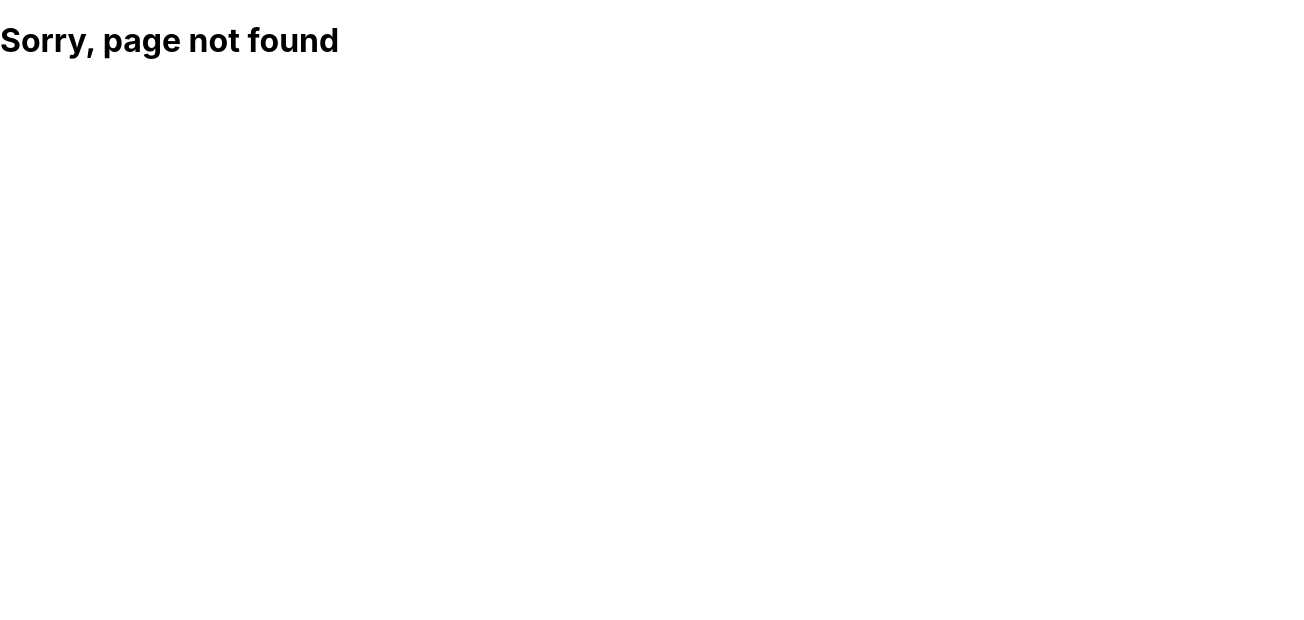
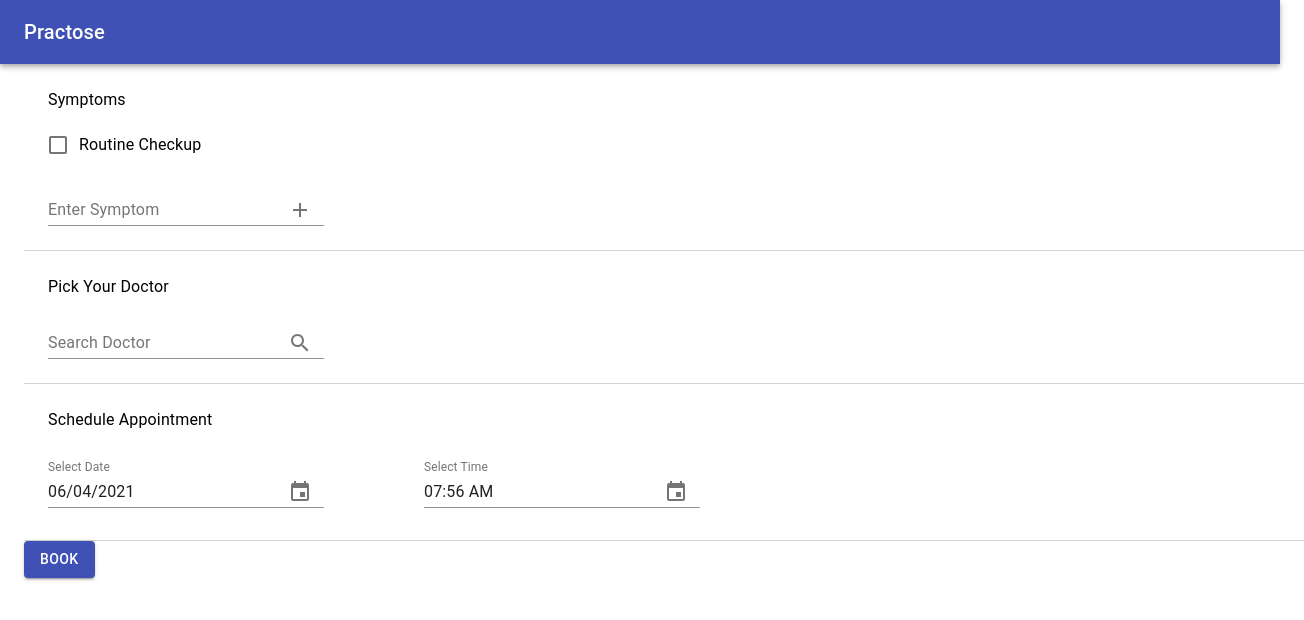
Before and after one commit to ArshGoyal25/Practose-Online-Consultation-App, a React (Create React App) app in the folder client/: page /create/appointment in a window 1280 px wide. Before the commit this address had no page. Shown: the top 620 px of the page, 1304 px wide, since content can reach past the window. Built offline with nearby package versions, Linux system fonts and the light colour scheme.

Commit message:
Added create appointment form

```diff
--- a/client/package.json
+++ b/client/package.json
@@ -3,12 +3,16 @@
   "version": "0.1.0",
   "private": true,
   "dependencies": {
+    "@date-io/date-fns": "^1.3.13",
     "@material-ui/core": "^4.11.3",
+    "@material-ui/icons": "^4.11.2",
     "@material-ui/lab": "^4.0.0-alpha.57",
+    "@material-ui/pickers": "^3.3.10",
     "@testing-library/jest-dom": "^5.11.10",
     "@testing-library/react": "^11.2.6",
     "@testing-library/user-event": "^12.8.3",
     "axios": "^0.21.1",
+    "date-fns": "^2.20.0",
     "react": "^17.0.2",
     "react-dom": "^17.0.2",
     "react-redux": "^7.2.3",
--- a/client/src/App.js
+++ b/client/src/App.js
@@ -7,6 +7,7 @@ import AuthenticatedRoute from './AuthenticatedRoute';
 import Landing from './pages/Landing/Landing';
 import NotFound from './pages/NotFound';
 import HomePatient from './pages/home/HomePatient';
+import CreateAppointment from './pages/createAppointment/CreateAppointment';
 
 import './App.css';
 
@@ -18,6 +19,7 @@ const App = (props) => {
 		<Router>
 			<Switch>
 				{landingPage}
+				<AuthenticatedRoute exact auth={true} path='/create/appointment' component={CreateAppointment} />
 				<AuthenticatedRoute auth={false} component={NotFound} />
 			</Switch>
 			<Alert></Alert>
--- /dev/null
+++ b/client/src/pages/createAppointment/CreateAppointment.js
@@ -0,0 +1,130 @@
+import 'date-fns';
+import React, { Fragment, useState } from 'react';
+import Layout from '../../components/Layout/Layout';
+import DateFnsUtils from '@date-io/date-fns';
+
+import {
+    Card, Container, CardContent,
+    Typography, Button, CardActions,
+    Grid, TextField, Checkbox, FormControlLabel,
+    InputAdornment, IconButton, FormControl,
+    InputLabel, Input, Chip
+} from '@material-ui/core';
+import {
+    MuiPickersUtilsProvider,
+    KeyboardDatePicker,
+    KeyboardTimePicker
+} from '@material-ui/pickers';
+
+import AddIcon from '@material-ui/icons/Add';
+import SearchIcon from '@material-ui/icons/Search';
+import './createAppointment.css';
+
+const CreateAppointment = () => {
+    const [appointment, setAppointment] = useState({
+        isRoutine: false,
+        symptoms: [],
+        appointmentDate: new Date(),
+        appointmentTime: new Date(),
+    })
+    const [currentSymptom, setCurrentSymptom] = useState('');
+    const [docterQuery, setDoctorQuery] = useState('');
+
+    const handleDeleteSymptom = (symptom) => {
+        const updatedAppointment = {...appointment};
+        updatedAppointment.symptoms = appointment.symptoms.filter(x => x !== symptom);
+        setAppointment(updatedAppointment);
+    }
+
+    const handleAddSymptom = () => {
+        if(!currentSymptom) return;
+        const updatedAppointment = {...appointment};
+        updatedAppointment.symptoms.push(currentSymptom);
+        setAppointment(updatedAppointment);
+        setCurrentSymptom('');
+    }
+    return (
+        <Layout>
+            <Container>
+                <div className='appointment-section'>
+                    <Typography className='appointment-section-header'>Symptoms</Typography>
+                    <FormControlLabel
+                        control={
+                            <Checkbox
+                                checked={appointment.isRoutine}
+                                onChange={e => setAppointment({ ...appointment, isRoutine: e.target.checked })}
+                                color="primary"
+                            />
+                        }
+                        label="Routine Checkup"
+                    /><br></br>
+                    {!appointment.isRoutine ? (
+                        <Fragment>
+                            <div className='symptoms-container'>
+                                {appointment.symptoms.map(symptom => (
+                                    <Chip className='symptom-chip' label={symptom} onDelete={() => {handleDeleteSymptom(symptom)}} color="primary" />
+                                ))}
+                            </div>
+                            <FormControl>
+                                <InputLabel htmlFor="standard-adornment-password">Enter Symptom</InputLabel>
+                                <Input
+                                    value={currentSymptom}
+                                    onChange={e => setCurrentSymptom(e.target.value)}
+                                    endAdornment={
+                                        <InputAdornment position="end">
+                                            <IconButton onClick={handleAddSymptom}>
+                                                <AddIcon/>
+                                            </IconButton>
+                                        </InputAdornment>
+                                    }
+                                />
+                            </FormControl>
+                        </Fragment>
+                    ) : null}
+                </div>
+                <div className='appointment-section'>
+                    <Typography className='appointment-section-header'>Pick Your Doctor</Typography>
+                    <FormControl>
+                        <InputLabel htmlFor="standard-adornment-password">Search Doctor</InputLabel>
+                        <Input
+                            value={docterQuery}
+                            onChange={e => setDoctorQuery(e.target.value)}
+                            endAdornment={
+                                <InputAdornment position="end">
+                                    <IconButton onClick={handleAddSymptom}>
+                                        <SearchIcon/>
+                                    </IconButton>
+                                </InputAdornment>
+                            }
+                        />
+                    </FormControl>
+                </div>
+                <div className='appointment-section'>
+                    <Typography className='appointment-section-header'>Schedule Appointment</Typography>
+                    <MuiPickersUtilsProvider utils={DateFnsUtils}>
+                        <KeyboardDatePicker
+                            disableToolbar
+                            variant="inline"
+                            format="dd/MM/yyyy"
+                            className="appointment-date-picker"
+                            margin="normal"
+                            label="Select Date"
+                            value={appointment.appointmentDate}
+                            onChange={date => setAppointment({...appointment, appointmentDate: date})}
+                        />
+                        <KeyboardTimePicker
+                            margin="normal"
+                            className="appointment-time-picker"
+                            label="Select Time"
+                            value={appointment.appointmentTime}
+                            onChange={time => setAppointment({...appointment, appointmentTime: time})}
+                        />
+                    </MuiPickersUtilsProvider>
+                </div>
+                <Button variant='contained' color='primary'>Book</Button>
+            </Container>
+        </Layout>
+    )
+}
+
+export default CreateAppointment;
--- /dev/null
+++ b/client/src/pages/createAppointment/createAppointment.css
@@ -0,0 +1,23 @@
+.appointment-section {
+    padding: 24px;
+    width: 100%;;
+    border-bottom: 1px solid lightgrey;
+}
+
+.appointment-section-header {
+    margin-bottom: 12px !important;
+}
+
+.symptoms-container {
+    width: 100%;
+    padding: 6px;
+}
+
+.symptom-chip {
+    margin-right :12px;
+    margin-bottom: 12px;
+}
+
+.appointment-time-picker {
+    margin-left: 100px !important   ;
+}
--- a/client/src/pages/home/HomePatient.js
+++ b/client/src/pages/home/HomePatient.js
@@ -1,6 +1,5 @@
 import React from 'react';
 import Layout from '../../components/Layout/Layout';
-
 
 import {
     Card, Container, CardContent,
@@ -16,6 +15,7 @@ const HomePatient = () => {
                 <div className="home-patient-container">
                     <Grid container spacing={6}>
                         <Grid item md={4}>
+                            <a className='home-patient-item-link' href="/create/appointment">
                                 <div className='home-patient-item'>
                                     <img
                                         className='home-patient-item-image'
@@ -23,8 +23,10 @@ const HomePatient = () => {
                                     />
                                     <Typography>Book An appointment</Typography>
                                 </div>
+                            </a>
                         </Grid>
                         <Grid item md={4}>
+                            <a className='home-patient-item-link' href="/doctors">
                                 <div className='home-patient-item'>
                                     <img
                                         className='home-patient-item-image'
@@ -32,8 +34,10 @@ const HomePatient = () => {
                                     />
                                     <Typography>Find a doctor</Typography>
                                 </div>
+                            </a>
                         </Grid>
                         <Grid item md={4}>
+                            <a className='home-patient-item-link' href="/chat">
                                 <div className='home-patient-item'>
                                     <img
                                         className='home-patient-item-image'
@@ -41,6 +45,7 @@ const HomePatient = () => {
                                     />
                                     <Typography>Chat with your doctor</Typography>
                                 </div>
+                            </a>
                         </Grid>
                     </Grid>
                 </div>
--- a/client/src/pages/home/homePatient.css
+++ b/client/src/pages/home/homePatient.css
@@ -14,3 +14,8 @@
 .home-patient-container {
     margin-top: 20vh;
 }
+
+.home-patient-item-link {
+    text-decoration: none;
+    color: inherit;
+}
--- a/client/src/reducers/auth.js
+++ b/client/src/reducers/auth.js
@@ -1,7 +1,7 @@
 import { LOGIN_SUCCESS, LOG_OUT, UPDATE_LOADING } from '../actions/types';
 
 const initialState = {
-	loggedIn: false,
+	loggedIn: true,
 	loading: true,
 	user: null,
 };
```
Also changed, not shown: 1 other file (tests, documents, lock files or other folders). Lines whose indentation alone changed are shown as unchanged.
